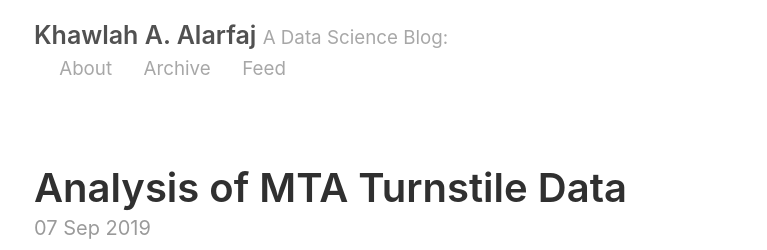
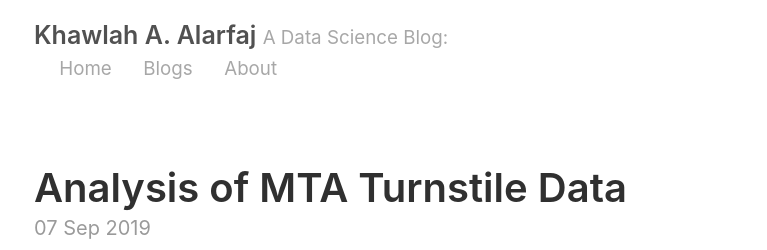
Before and after one commit to Khawlah-Ahmed/Khawlah-Ahmed.github.io, a Jekyll site: the page built from index.html, in a window 1280 px wide and 900 px high. Shown: the top 250 px of the window, without its empty margins (256-1023 px from the left). Built offline with Jekyll 4.4.1, drawn with Linux system fonts in a browser that asks for light colours; the list of posts is cut into pages by our own code; part of the change alters nothing that is shown.

Commit message:
Update _config.yml

```diff
--- a/_config.yml
+++ b/_config.yml
@@ -33,6 +33,6 @@ gems:
 
 # Page List
 pages_list:
+  Home: '/index.html'
+  Blogs: '/archive'
   About: '/about'
-  Archive: '/archive'
-  Feed: '/index.html'
```
